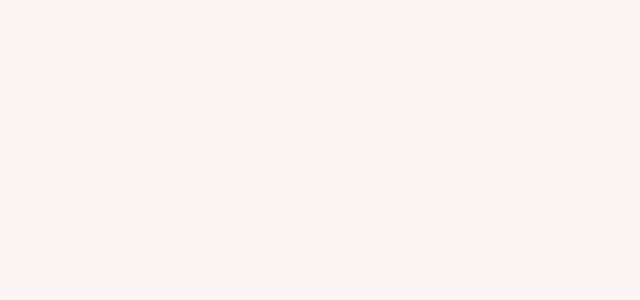
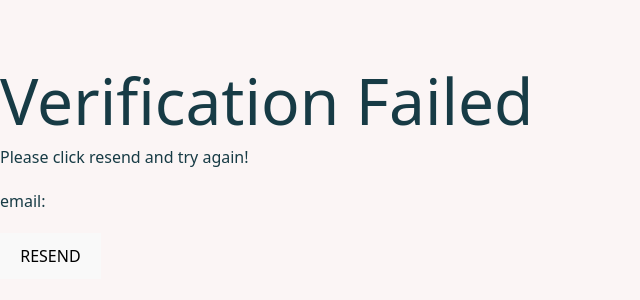
Before and after one commit to Nhidinh91/metrade, a React (Vite) app in the folder ecommerce/: page /resend in a window 1280 px wide. Before the commit this address had no page. Shown: the part 226-526 px from the top of the page, without its empty margins (0-640 px from the left). Built offline with nearby package versions, Linux system fonts and the light colour scheme; the HTML template or start-up script is replaced by a standard one; a web font is replaced by a local one.

Commit message:
able to implement resend page, test resend success

```diff
--- a/ecommerce/src/App.jsx
+++ b/ecommerce/src/App.jsx
@@ -10,6 +10,7 @@ import PurchaseHistory from "./Pages/PurchaseHistory.jsx";
 import Profile from "./Pages/Profile.jsx";
 import { AuthProvider } from "./contexts/AuthContext";
 import SignUp from "./Pages/SignUp.jsx";
+import Resend from "./Pages/VerifyFail.jsx";
 
 function App() {
   return (
@@ -18,6 +19,7 @@ function App() {
         <Routes>
           <Route path="/" element={<Home />} />
           <Route path="/login" element={<Login />} />
+          <Route path="/resend" element={<Resend />} />
           <Route path="/signup" element={<SignUp />} />
           <Route path="/about" element={<AboutContact />} />
           <Route path="/search-results" element={<SearchResults />} />
--- /dev/null
+++ b/ecommerce/src/Pages/VerifyFail.jsx
@@ -0,0 +1,39 @@
+import { useLocation } from "react-router-dom";
+
+const Resend = () => {
+  const location = useLocation(); // to get path info
+  console.log(location);
+  const queryParams = new URLSearchParams(location.search);
+  console.log(queryParams);
+  const email = queryParams.get("email");
+  const emailObj = { email };
+  console.log(emailObj);
+  const message = queryParams.get("message");
+
+  // console.log(`email: ${email}`);
+  // console.log(`message ${message}`);
+  const handleClick = async () => {
+    console.log("sending");
+    const response = await fetch(
+      "http://127.0.0.1:3000/api/auth/register/resend",
+      {
+        method: "POST",
+        headers: {
+          "Content-Type": "application/json",
+        },
+        body: JSON.stringify(emailObj),
+      }
+    );
+    const data = await response.json();
+    console.log(data);
+  };
+  return (
+    <div>
+      <h1>Verification Failed</h1>
+      <p>Please click resend and try again!</p>
+      <p>email: {email}</p>
+      <button onClick={handleClick}>RESEND</button>
+    </div>
+  );
+};
+export default Resend;
```
Also changed, not shown: ecommerce/src/Pages/VerifySuccess.jsx (added).
